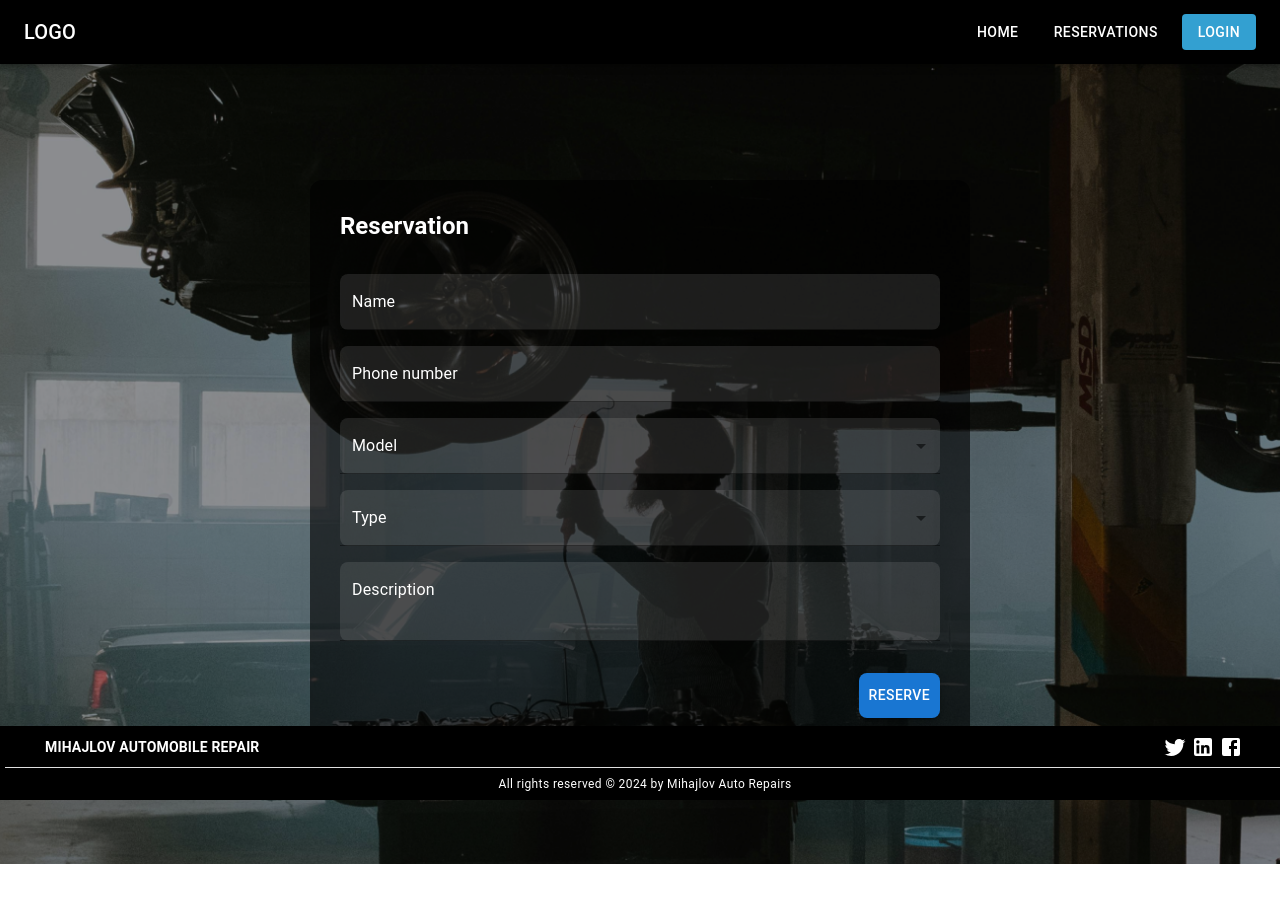
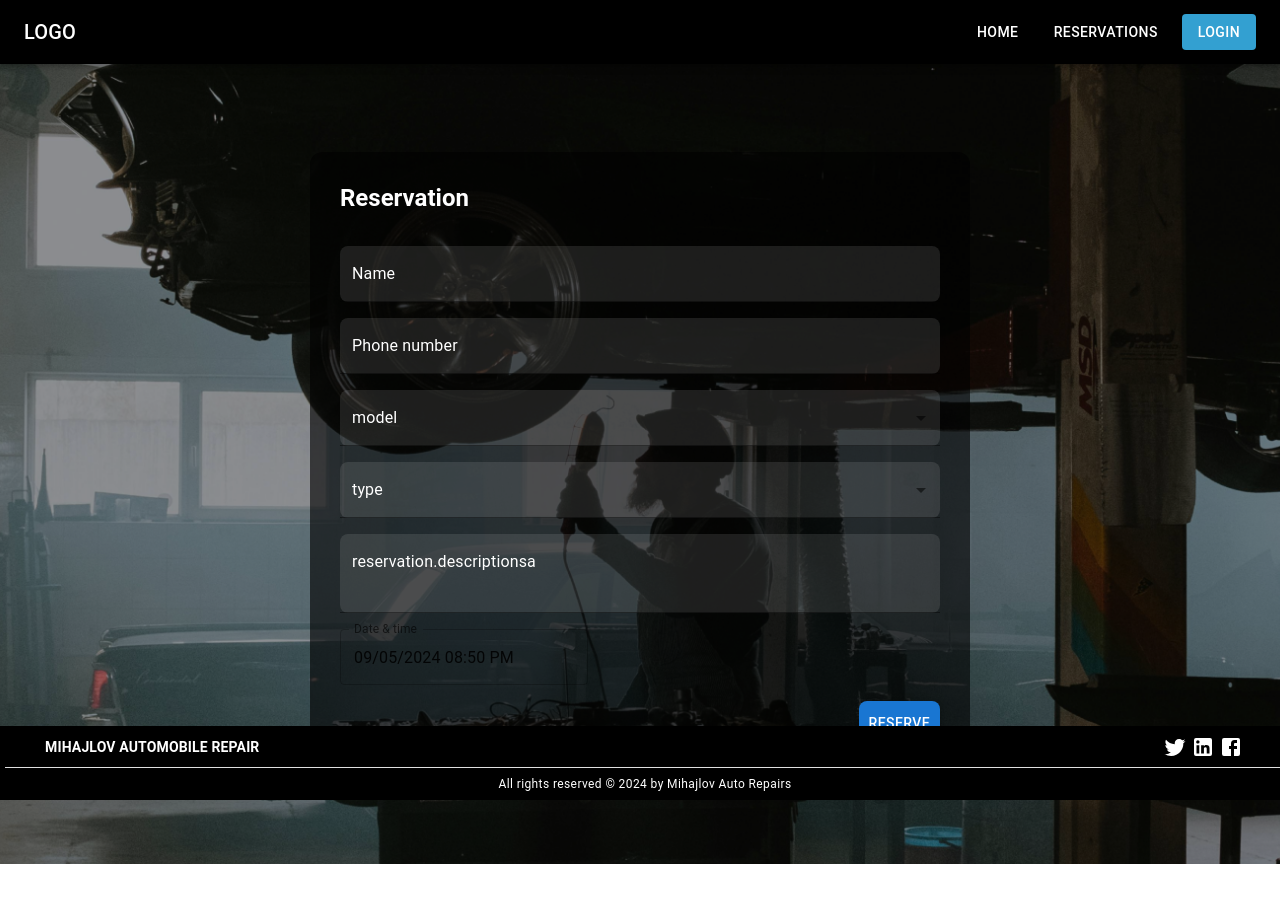
Before and after one commit to Drobarov12/MihajlovAutoRepair, a React (Create React App) app in the folder mihajlov-auto-repair-frontend/: page /reservations in a window 1280 px wide. Shown: the top 902 px of the page. Built offline with nearby package versions, Linux system fonts and the light colour scheme.

Commit message:
front-end | Reservation page improvements

```diff
--- a/mihajlov-auto-repair-frontend/package.json
+++ b/mihajlov-auto-repair-frontend/package.json
@@ -12,6 +12,7 @@
     "@testing-library/react": "^13.4.0",
     "@testing-library/user-event": "^13.5.0",
     "date-fns": "^4.1.0",
+    "dayjs": "^1.11.13",
     "i18next": "^23.14.0",
     "react": "^18.3.1",
     "react-dom": "^18.3.1",
--- a/mihajlov-auto-repair-frontend/src/components/ReservationPage.js
+++ b/mihajlov-auto-repair-frontend/src/components/ReservationPage.js
@@ -1,18 +1,23 @@
 import React, { useState } from 'react';
 import { Container, TextField, Button, MenuItem, Select, InputLabel, FormControl, Grid, Box, Typography } from '@mui/material';
-import mainPhoto from '../assets/mainphoto.png';
+import { DateTimePicker } from '@mui/x-date-pickers/DateTimePicker';
+import { AdapterDayjs } from '@mui/x-date-pickers/AdapterDayjs';
 import { LocalizationProvider } from '@mui/x-date-pickers/LocalizationProvider';
-// import { AdapterDateFns } from '@mui/x-date-pickers/AdapterDateFns';
-import { DateTimePicker } from '@mui/x-date-pickers/DateTimePicker';
+import { useTranslation } from 'react-i18next';
+import dayjs from 'dayjs';
+import customParseFormat from 'dayjs/plugin/customParseFormat';
+
+dayjs.extend(customParseFormat);
 
 const ReservationPage = () => {
+  const { t } = useTranslation();
   const [formData, setFormData] = useState({
     name: '',
     phoneNumber: '',
     model: '',
     type: '',
     description: '',
-    dateTime: new Date(),
+    dateTime: dayjs(),
   });
 
   const handleChange = (e) => {
@@ -25,19 +30,24 @@ const ReservationPage = () => {
   const handleDateChange = (date) => {
     setFormData({
       ...formData,
-      dateTime: date,
+      dateTime: dayjs(date),
     });
   };
 
   const handleSubmit = (e) => {
     e.preventDefault();
-    console.log(formData);
+    if (formData.dateTime.isValid()) {
+      console.log(formData);
+    } else {
+      console.log('Invalid Date');
+    }
   };
 
   return (
+    <LocalizationProvider dateAdapter={AdapterDayjs}>
     <Box
       sx={{
-        backgroundImage: 'url("../assets/mainphoto.png")', // Replace with your background image
+        backgroundImage: 'url("../assets/mainphoto.png")',
         backgroundSize: 'cover',
         backgroundPosition: 'center',
         minHeight: '100vh',
@@ -48,7 +58,7 @@ const ReservationPage = () => {
     >
       <Box
         sx={{
-          backgroundColor: 'rgba(0, 0, 0, 0.6)', // Dark translucent background
+          backgroundColor: 'rgba(0, 0, 0, 0.6)',
           padding: '30px',
           borderRadius: '12px',
           maxWidth: '600px',
@@ -56,14 +66,14 @@ const ReservationPage = () => {
         }}
       >
         <Typography variant="h5" sx={{ fontWeight: 'bold', mb: 4, color: 'white' }}>
-          Reservation
+        {t('reservation.title')}
         </Typography>
         <form onSubmit={handleSubmit}>
           <Grid container spacing={2}>
             <Grid item xs={12}>
               <TextField
                 fullWidth
-                label="Name"
+                label={t('reservation.name')}
                 name="name"
                 value={formData.name}
                 onChange={handleChange}
@@ -83,7 +93,7 @@ const ReservationPage = () => {
             <Grid item xs={12}>
               <TextField
                 fullWidth
-                label="Phone number"
+                label={t('reservation.phoneNumber')}
                 name="phoneNumber"
                 value={formData.phoneNumber}
                 onChange={handleChange}
@@ -102,7 +112,7 @@ const ReservationPage = () => {
             </Grid>
             <Grid item xs={12}>
               <FormControl fullWidth variant="filled">
-                <InputLabel style={{ color: 'white' }}>Model</InputLabel>
+                <InputLabel style={{ color: 'white' }}>{t('reservation.model')}</InputLabel>
                 <Select
                   name="model"
                   value={formData.model}
@@ -121,7 +131,7 @@ const ReservationPage = () => {
             </Grid>
             <Grid item xs={12}>
               <FormControl fullWidth variant="filled">
-                <InputLabel style={{ color: 'white' }}>Type</InputLabel>
+                <InputLabel style={{ color: 'white' }}>{t('reservation.type')}</InputLabel>
                 <Select
                   name="type"
                   value={formData.type}
@@ -140,7 +150,7 @@ const ReservationPage = () => {
             <Grid item xs={12}>
               <TextField
                 fullWidth
-                label="Description"
+                label={t('reservation.descriptionsa')}
                 name="description"
                 value={formData.description}
                 onChange={handleChange}
@@ -160,9 +170,9 @@ const ReservationPage = () => {
               />
             </Grid>
             <Grid item xs={12}>
-              {/* <LocalizationProvider>
-                <DateTimePicker
-                  label="Date and Time"
+              <DateTimePicker
+                  label={t('reservation.dateTime')}
+                  variant="filled"
                   value={formData.dateTime}
                   onChange={handleDateChange}
                   renderInput={(params) => (
@@ -183,21 +193,20 @@ const ReservationPage = () => {
                     />
                   )}
                 />
-              </LocalizationProvider> */}
             </Grid>
             <Grid item xs={12}>
             <Box sx={{ display: 'flex', justifyContent: 'flex-end' }}>
               <Button
                 variant="contained"
                 sx={{
-                  backgroundColor: '#1976D2', // Blue button
+                  backgroundColor: '#1976D2',
                   color: 'white',
                   padding: '10px',
                   borderRadius: '8px',
                 }}
                 type="submit"
               >
-                Reserve
+                {t('reservation.reserve')}
               </Button>
               </Box>
             </Grid>
@@ -205,6 +214,7 @@ const ReservationPage = () => {
         </form>
       </Box>
     </Box>
+    </LocalizationProvider>
   );
 };
 
--- a/mihajlov-auto-repair-frontend/src/locales/en/translation.json
+++ b/mihajlov-auto-repair-frontend/src/locales/en/translation.json
@@ -50,6 +50,16 @@
       "title": "Make reservation today!",
       "description": "Let’s embody your beautiful ideas together, simplify the way you visualize your next big things.",
       "button": "Contact Us"
+    },
+    "reservation": {
+      "title": "Reservation",
+      "name": "Name",
+      "phoneNumber": "Phone number",
+      "model": "model",
+      "type": "type",
+      "description": "description",
+      "dateTime": "Date & time",
+      "reserve": "Reserve"
     }
 
   }
--- a/mihajlov-auto-repair-frontend/src/locales/mk/translation.json
+++ b/mihajlov-auto-repair-frontend/src/locales/mk/translation.json
@@ -50,6 +50,16 @@
       "title": "Резервирајте денес!",
       "description": "Ајде да ги отелотвориме вашите убави идеи заедно, да го поедноставиме начинот на кој ги визуелизирате вашите следни големи работи.",
       "button": "Kонтактирајте со нас"
+    },
+    "reservation": {
+      "title": "Резервација",
+      "name": "Име",
+      "phoneNumber": "Телефон",
+      "model": "Модел",
+      "type": "Тип",
+      "description": "Краток опис",
+      "dateTime": "Датум и време",
+      "reserve": "Резервирај"
     }
 
   }
```
Also changed, not shown: 1 other file (tests, documents, lock files or other folders).
